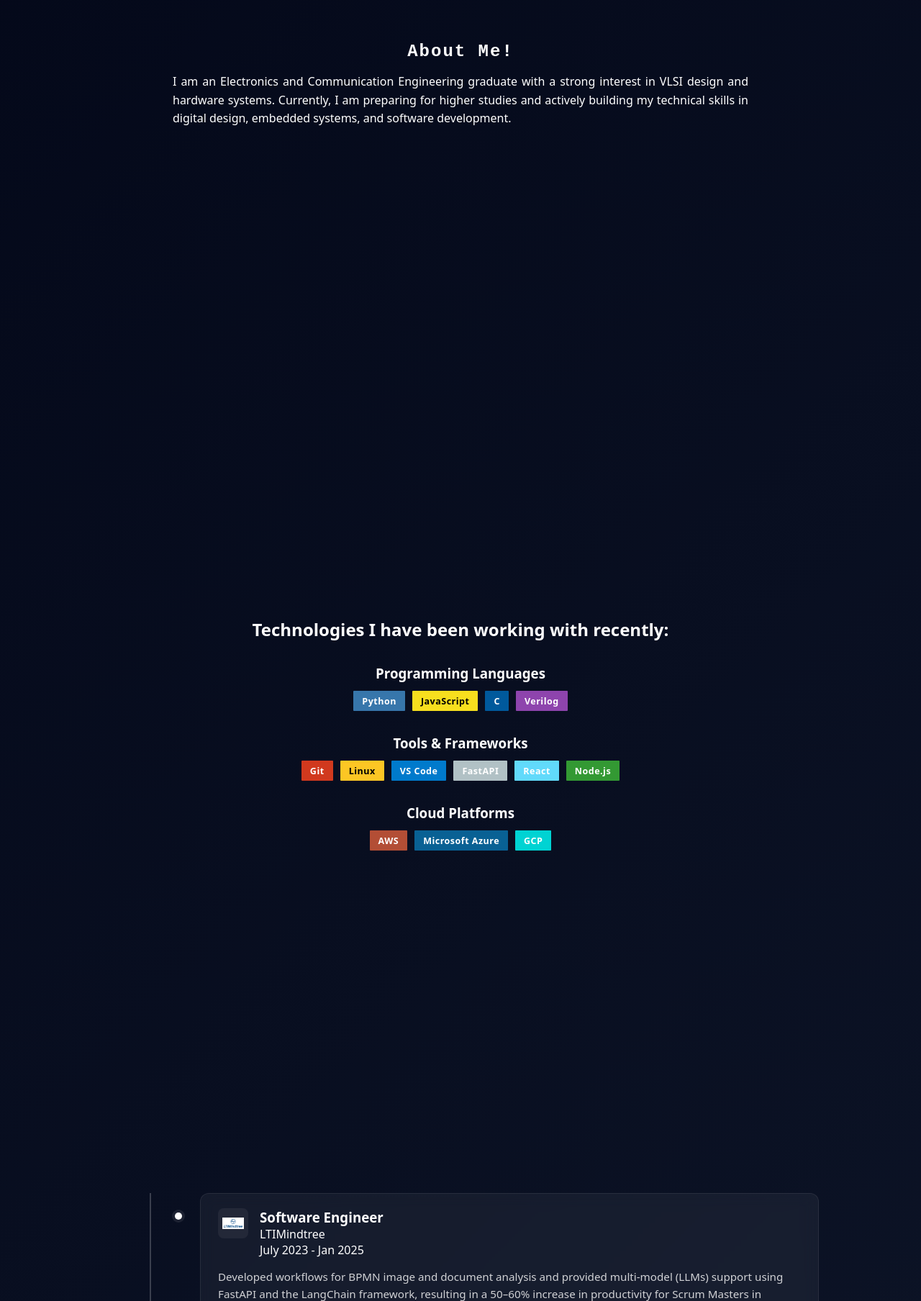
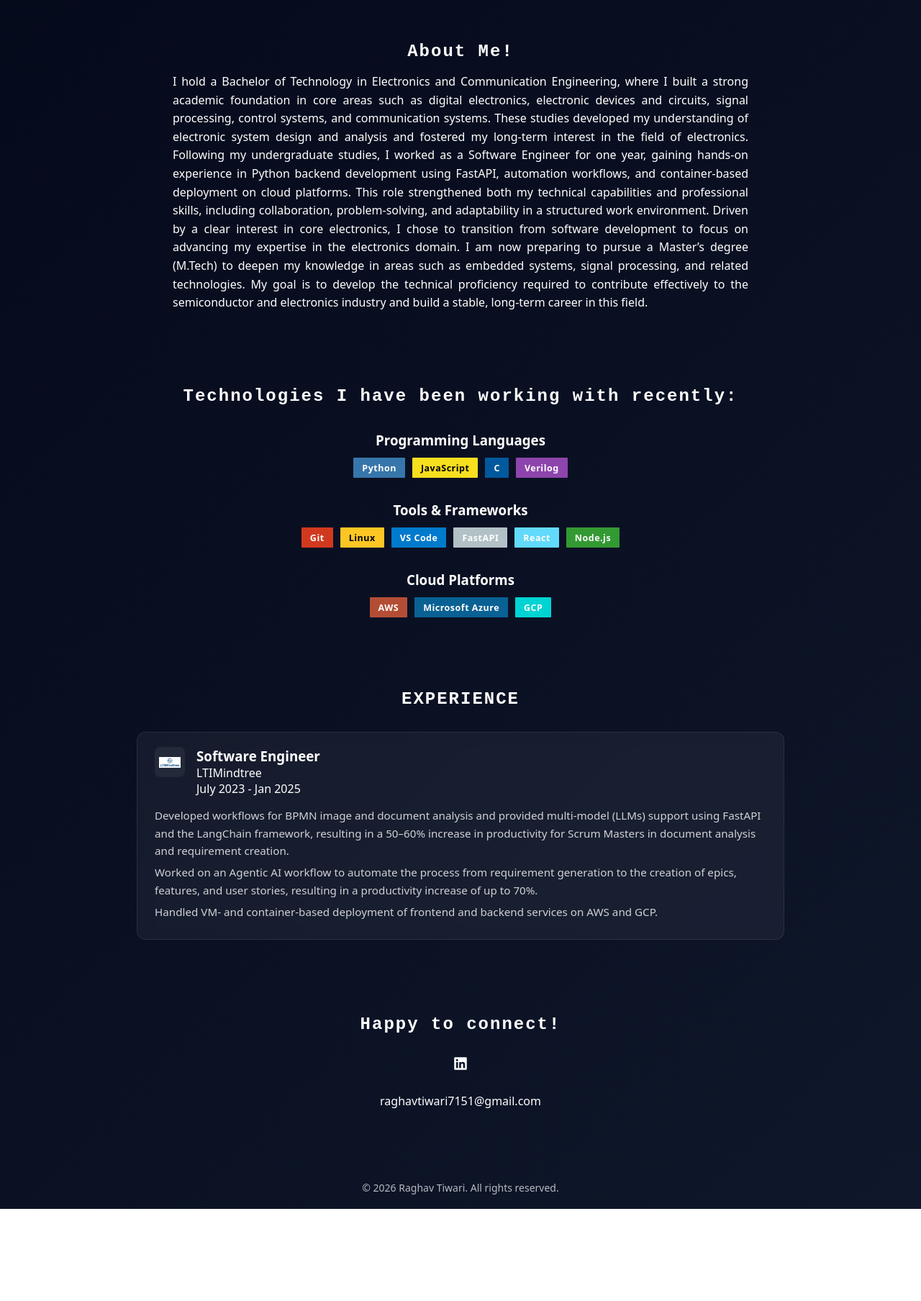
Before and after one commit to R1999T/my-portfolio-final, a React (Vite) app in the folder my-portfolio/: page / in a window 1280 px wide. Shown: the part 932-2740 px from the top of the page at 72% size. After the commit the page ends 2612 px from the top, so only its background shows below. Built offline with nearby package versions, Linux system fonts and the light colour scheme; a web font is replaced by a local one.

Commit message:
minorFix-under progress: resolving timeline card overflow and remove vertical line for mobile stability

```diff
--- a/my-portfolio/src/components/ExperienceCard.jsx
+++ b/my-portfolio/src/components/ExperienceCard.jsx
@@ -3,7 +3,7 @@ import styled from "styled-components";
 function ExperienceCard({ logo, role, company, duration, description }) {
   return (
     <Card>
-      <Dot />
+      {/* <Dot /> */}
 
       <Header>
         <Logo src={logo} alt={company} />
@@ -81,8 +81,11 @@ const Card = styled.div`
   position: relative;
 
   width: 100%;
+  box-sizing: border-box;
+max-width: 100%;
+min-width: 0;
 
-  margin-left: 48px;
+  margin-left: 0;
 
   padding: 20px 24px;
 
@@ -119,30 +122,30 @@ const Card = styled.div`
 
   /* Mobile spacing */
   @media (max-width: 768px) {
-    margin-left: 28px;
+    margin-left: 0;
     padding: 16px 18px;
   }
 `;
 
-const Dot = styled.div`
-  position: absolute;
+// const Dot = styled.div`
+//   position: absolute;
 
-  left: -36px;   /* Desktop alignment */
+//   left: -36px;   /* Desktop alignment */
 
-  top: 26px;
+//   top: 26px;
 
-  width: 10px;
-  height: 10px;
+//   width: 10px;
+//   height: 10px;
 
-  border-radius: 50%;
+//   border-radius: 50%;
 
-  background: white;
+//   background: white;
 
-  box-shadow:
-    0 0 0 4px rgba(255, 255, 255, 0.08);
+//   box-shadow:
+//     0 0 0 4px rgba(255, 255, 255, 0.08);
 
-  /* Mobile alignment */
-  @media (max-width: 768px) {
-    left: -24px;
-  }
-`;
+//   /* Mobile alignment */
+//   @media (max-width: 768px) {
+//     left: -24px;
+//   }
+// `;
--- a/my-portfolio/src/components/Section.jsx
+++ b/my-portfolio/src/components/Section.jsx
@@ -3,7 +3,7 @@ import styled from "styled-components";
 const Section = styled.section`
 
   min-width: 100vw;
-  min-height: 100vh;
+  min-height: ${({ fullHeight }) => (fullHeight ? "100vh" : "auto")};
 
   display: flex;
   justify-content: center;
--- a/my-portfolio/src/sections/About.jsx
+++ b/my-portfolio/src/sections/About.jsx
@@ -39,10 +39,11 @@ function About() {
         <h1 >About Me!</h1>
 
         <p>
-          I am an Electronics and Communication Engineering graduate with a strong
-          interest in VLSI design and hardware systems. Currently, I am preparing for
-          higher studies and actively building my technical skills in digital design,
-          embedded systems, and software development.
+I hold a Bachelor of Technology in Electronics and Communication Engineering, where I built a strong academic foundation in core areas such as digital electronics, electronic devices and circuits, signal processing, control systems, and communication systems. These studies developed my understanding of electronic system design and analysis and fostered my long-term interest in the field of electronics.
+
+Following my undergraduate studies, I worked as a Software Engineer for one year, gaining hands-on experience in Python backend development using FastAPI, automation workflows, and container-based deployment on cloud platforms. This role strengthened both my technical capabilities and professional skills, including collaboration, problem-solving, and adaptability in a structured work environment.
+
+Driven by a clear interest in core electronics, I chose to transition from software development to focus on advancing my expertise in the electronics domain. I am now preparing to pursue a Master’s degree (M.Tech) to deepen my knowledge in areas such as embedded systems, signal processing, and related technologies. My goal is to develop the technical proficiency required to contribute effectively to the semiconductor and electronics industry and build a stable, long-term career in this field.
         </p>
 
       </Content>
--- a/my-portfolio/src/sections/Experience.jsx
+++ b/my-portfolio/src/sections/Experience.jsx
@@ -9,25 +9,25 @@ const Timeline = styled.div`
   max-width: 900px;
 
   margin: 0 auto;
-  padding-left: 40px;
+  padding-left: 0;
 
-  &::before {
-    content: "";
+  // &::before {
+  //   content: "";
 
-    position: absolute;
+  //   position: absolute;
 
-    left: 18px;
-    top: 0;
-    bottom: 0;
+  //   left: 18px;
+  //   top: 0;
+  //   bottom: 0;
 
-    width: 2px;
+  //   width: 2px;
 
-    background: rgba(255, 255, 255, 0.2);
-  }
+  //   background: rgba(255, 255, 255, 0.2);
+  // }
 
   /* Mobile alignment */
   @media (max-width: 768px) {
-    padding-left: 28px;
+    padding-left: 0;
 
     &::before {
       left: 12px;
@@ -35,9 +35,22 @@ const Timeline = styled.div`
   }
 `;
 
+const ExperienceContainer = styled.div`
+  display: flex;
+  flex-direction: column;
+  align-items: center;
+  h1 {
+  margin-bottom: 32px;
+}
+`;
+
 function Experience() {
   return (
     <Section id="experience">
+
+      <ExperienceContainer>
+
+        <h1>EXPERIENCE</h1>
 
         <Timeline>
 
@@ -52,9 +65,12 @@ function Experience() {
               "Handled VM- and container-based deployment of frontend and backend services on AWS and GCP."
             ]}
           />
-        <ExperienceCard />
+
 
         </Timeline>
+
+      </ExperienceContainer>
+
 
     </Section>
   );
--- a/my-portfolio/src/sections/Hero.jsx
+++ b/my-portfolio/src/sections/Hero.jsx
@@ -3,7 +3,7 @@ import "./Hero.css";
 
 function Hero() {
     return (
-        <Section id="hero" style={{
+        <Section id="hero" fullHeight style={{
             paddingTop: "80px"
         }}>
 
--- a/my-portfolio/src/sections/Skills.jsx
+++ b/my-portfolio/src/sections/Skills.jsx
@@ -8,6 +8,10 @@ const Content = styled.div`
   text-align: center;
   max-width: 900px;
   margin: 0 auto;
+
+  h1 {
+  line-height: 1.4;
+}
 
 
 h2 {
@@ -23,7 +27,12 @@ h3 {
   margin-bottom: 8px;
 }
 
-
+@media (max-width: 768px) {
+  h1 {
+    font-size: 1.6rem;
+    line-height: 1.4;
+  }
+}
 
 `;
 
@@ -50,7 +59,7 @@ function Skills() {
 
       <Content>
 
-        <h2>Technologies I have been working with recently:</h2>
+        <h1>Technologies I have been working with recently:</h1>
 
         <Category>
 
```
Lines whose indentation alone changed are shown as unchanged.
